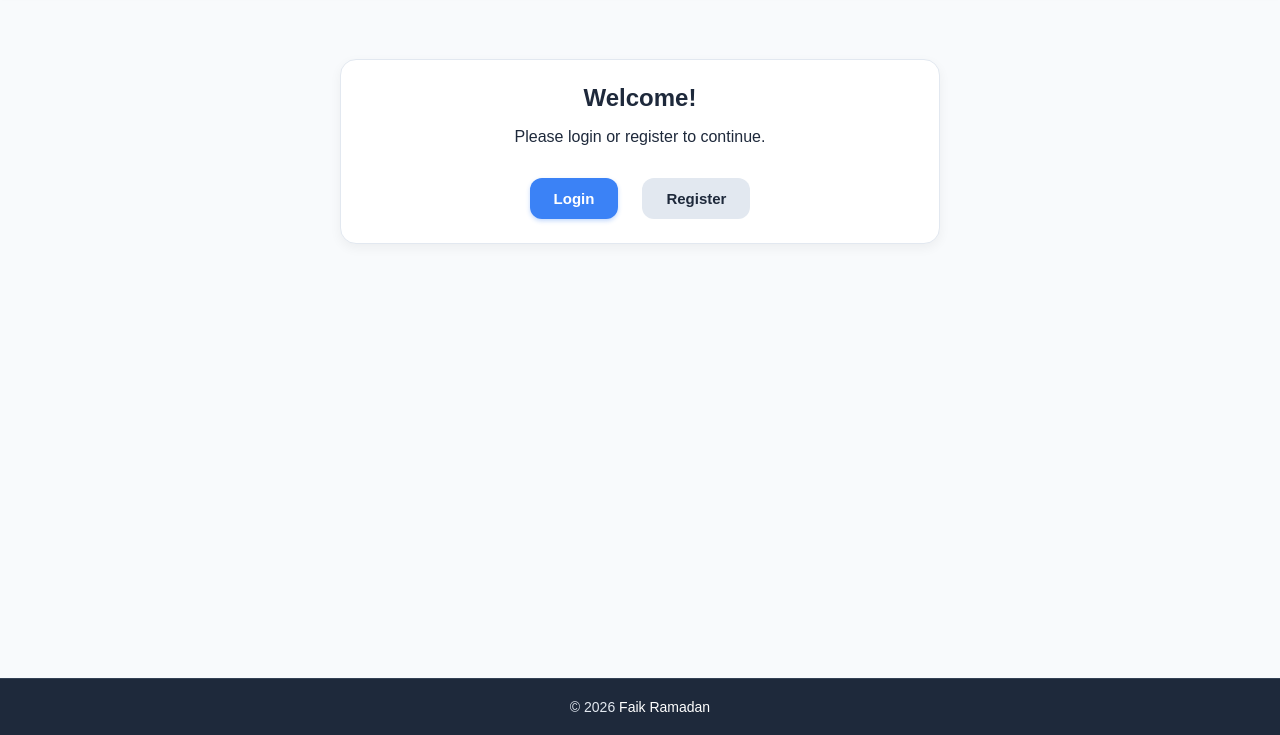
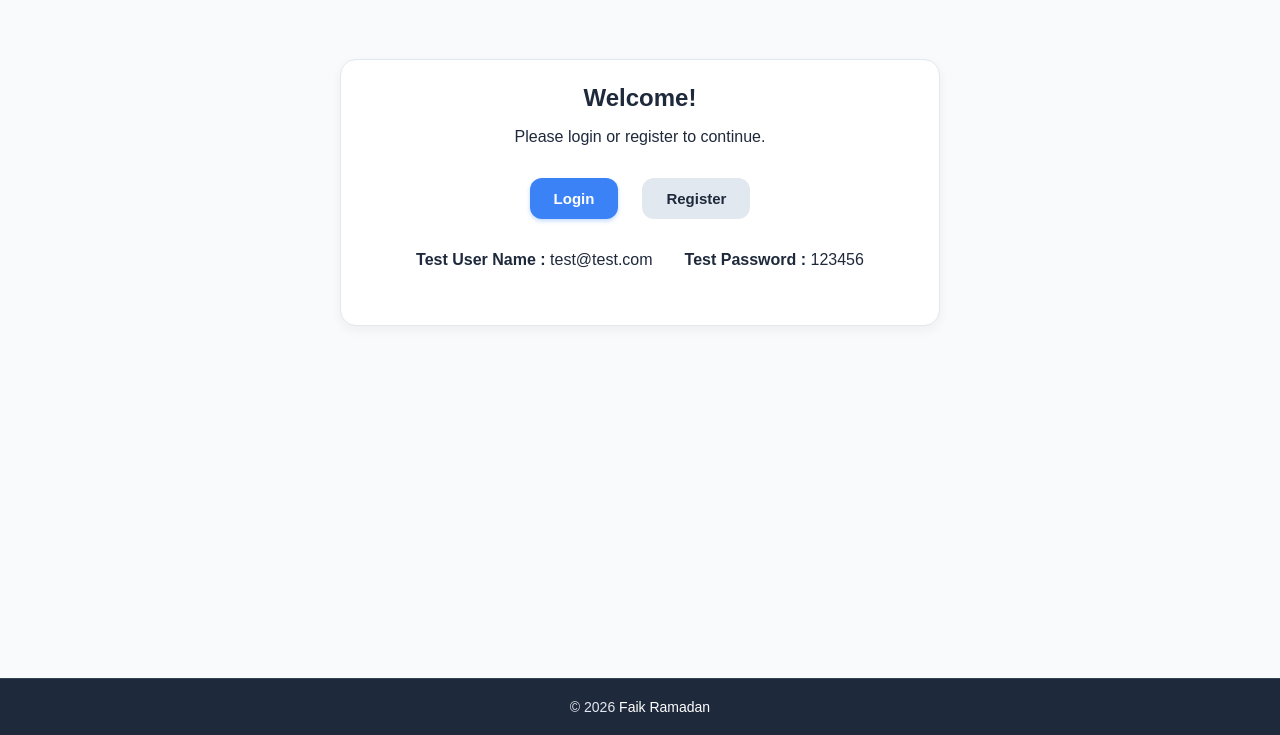
Before and after one commit to faikguler/Full_Stack_Income_Expense_Tracking, a website: page public/index.html in a window 1280 px wide. Shown: the part 65-800 px from the top of the page. Drawn offline with Linux system fonts and the light colour scheme.

Commit message:
test user name password information

```diff
--- a/public/index.html
+++ b/public/index.html
@@ -25,6 +25,13 @@
                     <a href="/login.html"><button>Login</button></a>
                     <a href="/register.html"><button class="secondary">Register</button></a>
                 </div>
+
+
+                 <div style="display: flex; margin : 2rem; gap: 2rem; justify-content: center;">
+                     <p><b>Test User Name :</b> test@test.com</p>
+                     <p><b>Test Password  :</b> 123456</p>
+                </div>
+
             </div>
         </div>
     </main>
```
